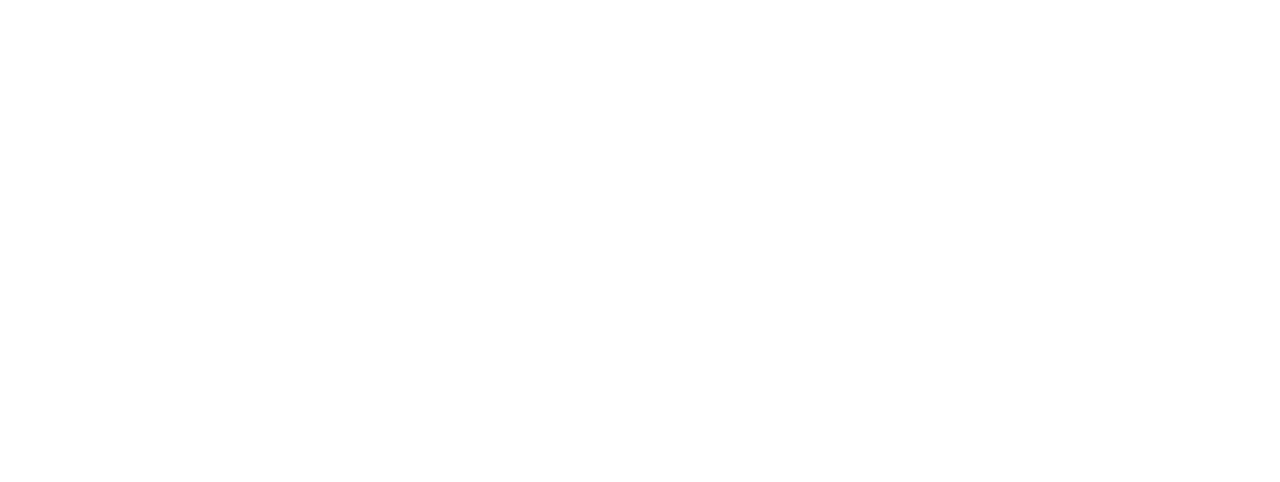
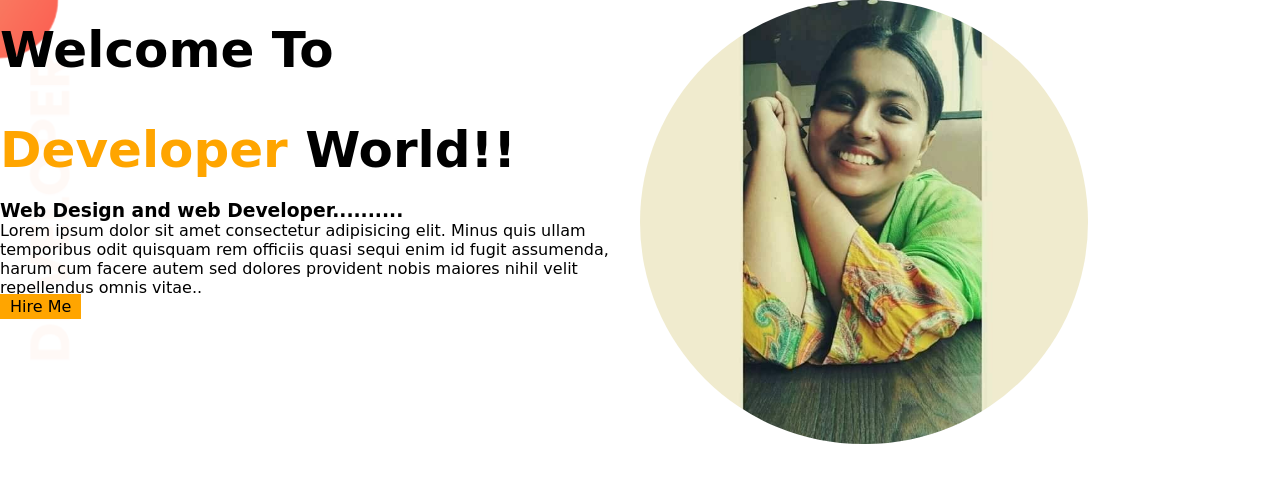
Before and after one commit to bilkis01/developer-protfolio, a plain HTML site: page index.html in a window 1280 px wide. Drawn offline with Linux system fonts and the light colour scheme; a web font is replaced by a local one.

Commit message:
Top Banner Added

```diff
--- a/index.html
+++ b/index.html
@@ -5,9 +5,24 @@
     <meta http-equiv="X-UA-Compatible" content="IE=edge">
     <meta name="viewport" content="width=device-width, initial-scale=1.0">
     <title>Bilkis Khanom</title>
+    <link rel="preconnect" href="https://fonts.googleapis.com">
+    <link rel="preconnect" href="https://fonts.gstatic.com" crossorigin>
+    <link href="https://fonts.googleapis.com/css2?family=Pushster&display=swap" rel="stylesheet">
     <link rel="stylesheet" href="style.css">
 </head>
 <body>
+    <section class="top-banner">
+        <div class="half-width">
+            <h1>Welcome To</h1>
+            <h1><span class="orange-color">Developer</span> World!!</h1>
+            <h3>Web Design and web Developer..........</h3>
+            <p>Lorem ipsum dolor sit amet consectetur adipisicing elit. Minus quis ullam temporibus odit quisquam rem officiis quasi sequi enim id fugit assumenda, harum cum facere autem sed dolores provident nobis maiores nihil velit repellendus omnis vitae..</p>
 
+            <a class="btn1" target="_blank" href="#"> Hire Me </a>
+        </div>
+        <div class="half-width">
+            <img src="images/mahea.jpg" alt="">
+        </div>
+    </section>
 </body>
 </html>
--- a/style.css
+++ b/style.css
@@ -0,0 +1,39 @@
+*{
+    margin: 0;
+    box-sizing: border-box;
+
+}
+body{
+    font-family: 'Pushster', cursive
+}
+h1{
+    font-size: 50px;
+    line-height: 100px;
+}
+.orange-color{
+    color: orange;
+}
+section{
+    display: flex;
+}
+.half-width{
+    width: 50%;
+}
+.half-width img{
+    width: 70%;
+   border-radius: 600px;
+}
+
+.btn1{
+    text-decoration: none;
+    background-color: orange;
+    color:black;
+    padding-left: 10px;
+    padding-top: 3px;
+    padding-bottom: 3px;
+    padding-right: 10px;
+}
+.top-banner{
+    background-image: url(images/top-banner.png);
+    background-repeat: no-repeat;
+}
```
Also changed, not shown: images/bilkis-removebg-preview.png (added), images/bilkis.jpg (added), images/dream-bg.png (added), images/exp-bg.png (added), images/jhankar.png (added), images/jhankar2.png (added), images/mahea.jpg (added), images/my-bg.png (added), images/my-bg2.png (added), images/tarin.jpg (added), images/top-banner.png (added).
